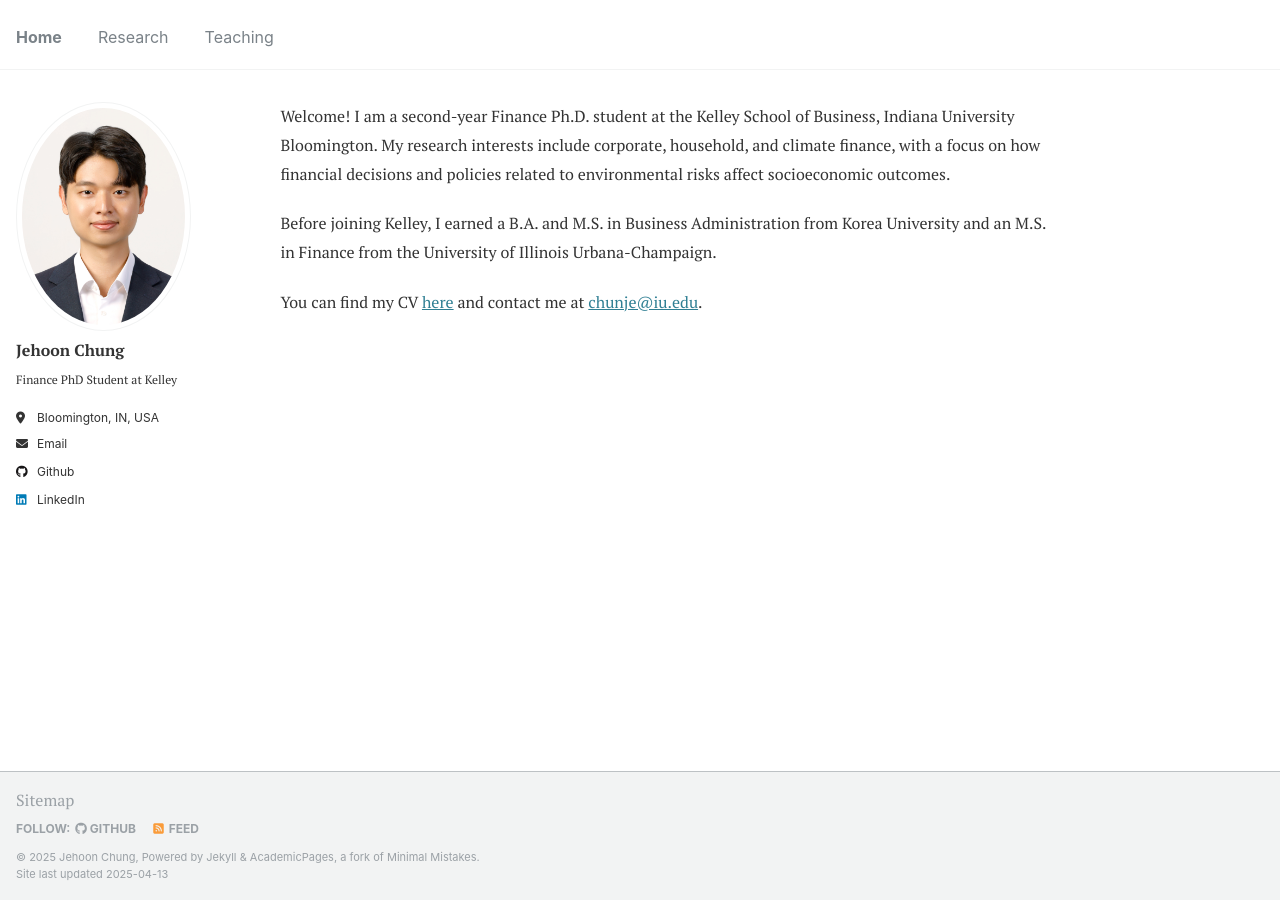
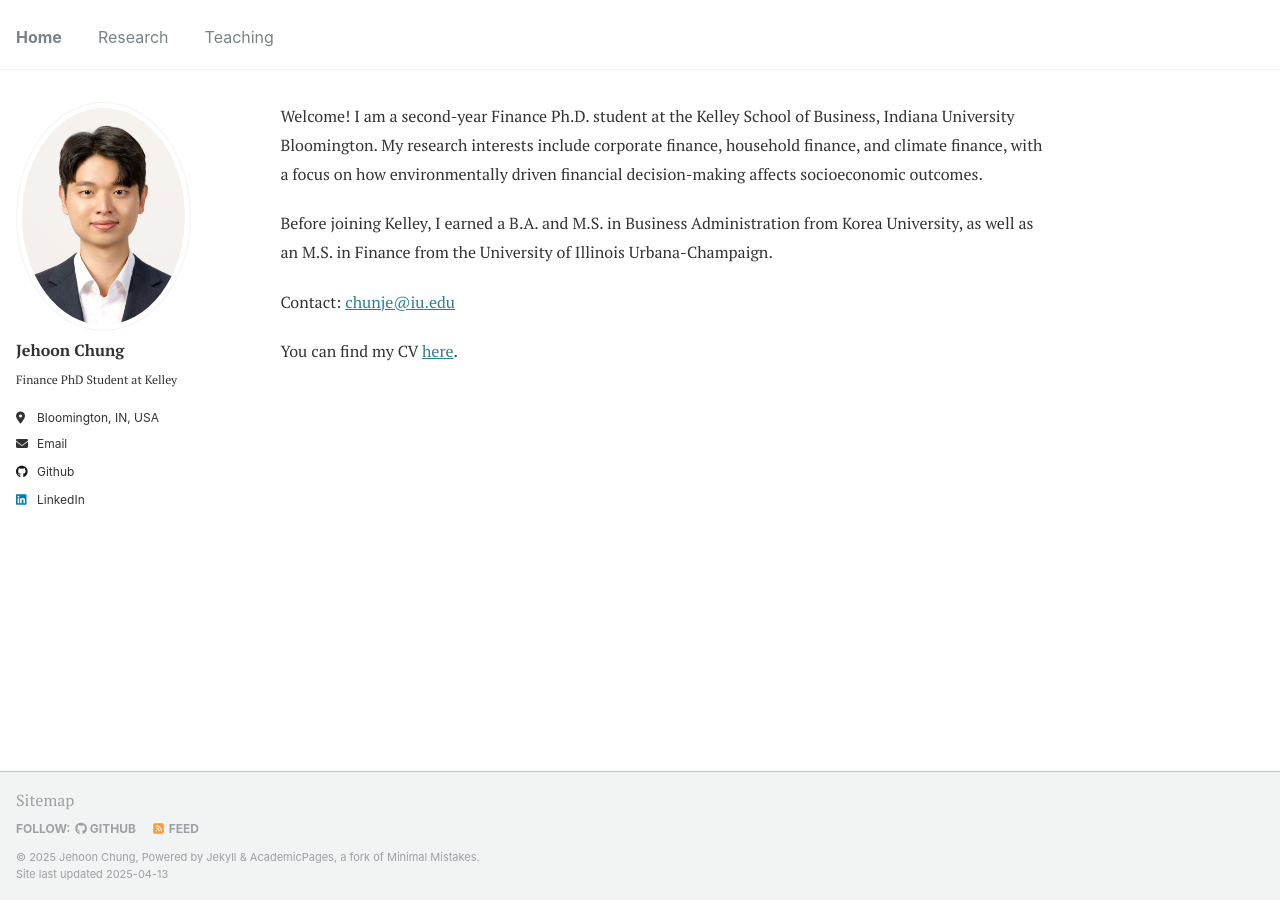
Before and after one commit to JehoonChung/jehoonchung.github.io, a Jekyll site: the page built from _pages/about.md, in a window 1280 px wide. Built offline with Jekyll 4.4.1, drawn with Linux system fonts in a browser that asks for light colours.

Commit message:
Update about.md

```diff
--- a/_pages/about.md
+++ b/_pages/about.md
@@ -7,8 +7,10 @@ redirect_from:
 ---
 
 
-Welcome! I am a second-year Finance Ph.D. student at the Kelley School of Business, Indiana University Bloomington. My research interests include corporate, household, and climate finance, with a focus on how financial decisions and policies related to environmental risks affect socioeconomic outcomes.
+Welcome! I am a second-year Finance Ph.D. student at the Kelley School of Business, Indiana University Bloomington. My research interests include corporate finance, household finance, and climate finance, with a focus on how environmentally driven financial decision-making affects socioeconomic outcomes.
 
-Before joining Kelley, I earned a B.A. and M.S. in Business Administration from Korea University and an M.S. in Finance from the University of Illinois Urbana-Champaign.
+Before joining Kelley, I earned a B.A. and M.S. in Business Administration from Korea University, as well as an M.S. in Finance from the University of Illinois Urbana-Champaign.
 
-You can find my CV [here](/files/CV_JehoonChung.pdf) and contact me at <a href="mailto:chunje@iu.edu">chunje@iu.edu</a>.
+Contact: <a href="mailto:chunje@iu.edu">chunje@iu.edu</a>
+
+You can find my CV [here](/files/CV_JehoonChung.pdf).
```
